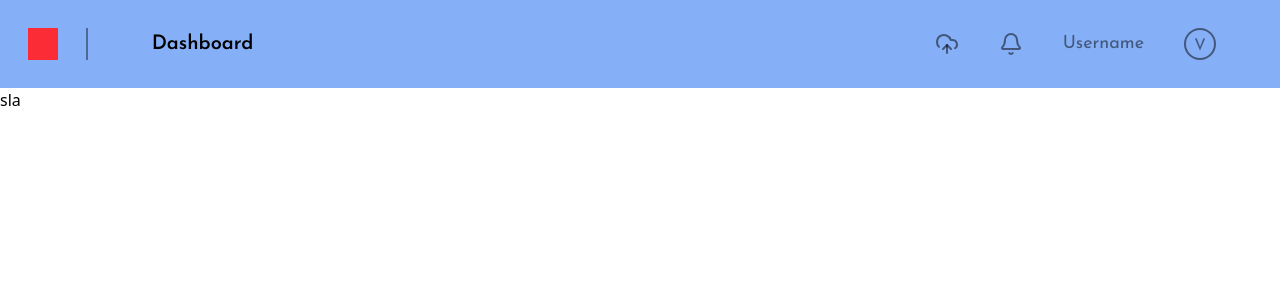
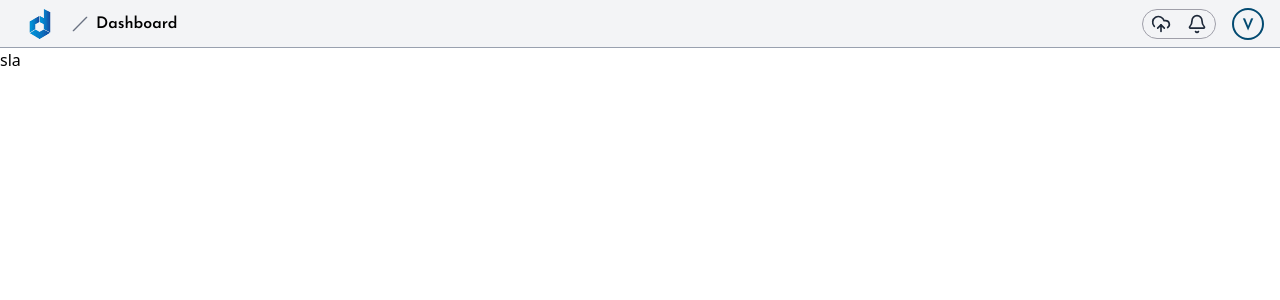
Before and after one commit to nicolRB/docsfer, a React (Vite) app in the folder src/Docsfer.Web/: page /dashboard in a window 1280 px wide. Shown: the top 300 px of the page. Built offline with nearby package versions, Linux system fonts and the light colour scheme; a web font is replaced by a local one.

Commit message:
redesign header

```diff
--- a/src/Docsfer.Web/src/components/PageHeader.tsx
+++ b/src/Docsfer.Web/src/components/PageHeader.tsx
@@ -1,5 +1,5 @@
 import React from "react";
-import { CloudUpload, Bell } from "lucide-react";
+import { CloudUpload, Bell, Slash } from "lucide-react";
 import { useNavigate } from "react-router-dom";
 import usePageName from "../hooks/usePageName";
 
@@ -13,17 +13,34 @@ const PageHeader = () => {
   };
 
   return (
-    <header className="flex items-center w-full py-7 bg-main-300 font-josefin">
-      {/* logo */}
-      <div className="mx-7 w-8 h-8 bg-red-500"></div>
+    <header className="flex items-center w-full h-12 bg-gray-100 font-josefin border-b border-gray-400">
       {/* header content */}
-      <nav className="flex w-full px-16 justify-between items-center border-l-2 border-black/40">
-        <h2 className="text-xl font-semibold">{pageName}</h2>
-        <div className="flex gap-10 items-center text-black/50">
-          <CloudUpload onClick={navImport} />
-          <Bell />
-          <span className="text-lg">Username</span>
-          <span className="pt-1 inline-flex items-center justify-center text-center uppercase rounded-full w-8 h-8  border-2 border-black/50">
+      <nav className="flex w-full px-4 justify-between items-center">
+        <div className="inline-flex justify-center items-center">
+          {/* logo */}
+          <div className="flex justify-center items-center w-12">
+            <img src="/images/alou.png" alt="logo" />
+          </div>
+          {/* separator */}
+          <div className="inline-flex justify-center items-center size-8 text-gray-500 [&_svg]:h-4">
+            <Slash />
+          </div>
+          <h2 className="text-medium font-semibold">{pageName}</h2>
+        </div>
+        <div className="flex gap-4 items-center text-gray-800 ">
+          <div className="overflow-hidden flex  items-center rounded-full border border-zinc-400">
+            <button type="button" className="header-button__style group">
+              <div className="[&_svg]:h-5 [&_svg]:w-5">
+                <CloudUpload onClick={navImport} />
+              </div>
+            </button>
+            <button type="button" className="header-button__style group">
+              <div className="[&_svg]:h-5 [&_svg]:w-5">
+                <Bell />
+              </div>
+            </button>
+          </div>
+          <span className="pt-1 inline-flex items-center justify-center text-center uppercase rounded-full w-8 h-8  border-2 border-sky-900 text-sky-900 font-semibold cursor-pointer">
             V
           </span>
         </div>
--- a/src/Docsfer.Web/src/index.css
+++ b/src/Docsfer.Web/src/index.css
@@ -25,4 +25,8 @@
   .login-button__anim {
     @apply peer-placeholder-shown:text-black/20 peer-focus:text-gray-600 peer-[&:not(:placeholder-shown)]:text-gray-600;
   }
+
+  .header-button__style {
+    @apply inline-flex justify-center items-center relative cursor-pointer space-x-2 text-center ease-out duration-300 transition-all outline-none hover:bg-zinc-300 w-9 h-7;
+  }
 }
```
Also changed, not shown: src/Docsfer.Web/public/images/alou.png (added), src/Docsfer.Web/src/components/PageAside.tsx (added).
